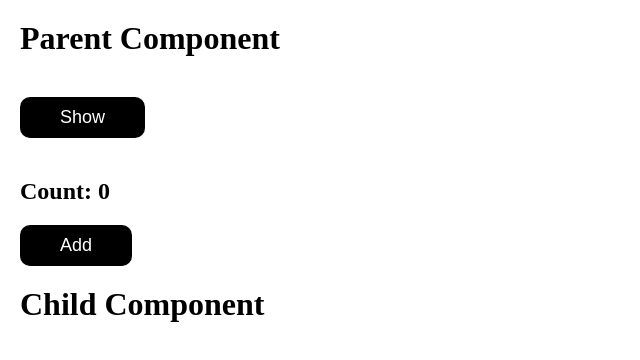
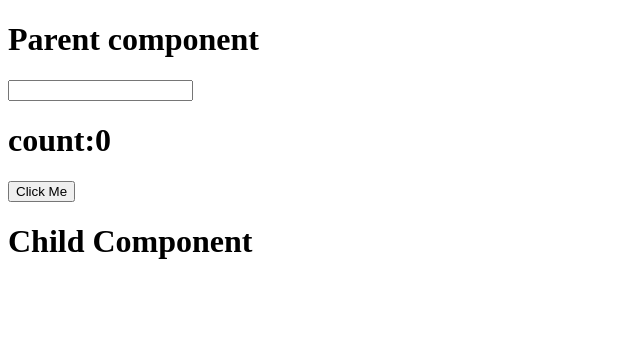
Before and after one commit to Nikhil-java-dev/ReactUssage, a React (Vite) app: page / in a window 1280 px wide. Shown: the top 360 px of the page, without its empty margins (0-640 px from the left). Built offline with nearby package versions, Linux system fonts and the light colour scheme.

Commit message:
without react memo problem

```diff
--- a/src/App.jsx
+++ b/src/App.jsx
@@ -1,5 +1,5 @@
-import Counter from "./Topic-13 useEffect & stealCase/Counter";
 import Parent from "./Topic-14 React Memo/Parent";
+
 
 
 
@@ -7,7 +7,7 @@ import Parent from "./Topic-14 React Memo/Parent";
 const App = () => {
   return (
      <div id="app-component">
-            <Parent/>
+            <Parent />
       </div>
   );
 };
--- a/src/Topic-14 React Memo/Child.jsx
+++ b/src/Topic-14 React Memo/Child.jsx
@@ -1,12 +1,11 @@
 import React from 'react'
 
-const Child = React.memo((props) => {
-    console.log("Child Render", props.user);
+const Child = () => {
+    console.log("child render");
   return (
     <div>
         <h1>Child Component</h1>
     </div>
   )
 }
-)
 export default Child
--- a/src/Topic-14 React Memo/Parent.jsx
+++ b/src/Topic-14 React Memo/Parent.jsx
@@ -1,42 +1,33 @@
-import { useState, useMemo } from "react";
-import Child from "./Child";
-import "./style.css";
+import { useState } from 'react'
+import Child from './Child';
+
 
 const Parent = () => {
-  const [status, setStatus] = useState(false);
-  const [count, setCount] = useState(0);
+  const[text, setText] = useState("")
+  const[count, setCount] = useState(0)
 
-  console.log("Parent Render");
+  console.log("parent render");
+
+  const handleChange= (e) => {
+    console.log(e.target.value);
+    setText(e.target.value)
+
+  }
+
+  const handleClick = () => {
+    setCount(count + 1)
+  }
 
   return (
     <div id="parent-component">
-      <h1>Parent Component</h1>
+      <h1>Parent component</h1>
+      <input type="text" value={text} onChange={handleChange}/>
+      <h1>count:{count}</h1>
+      <button onClick={handleClick}>Click Me</button>
+      <Child />
 
-      <div className="toggle-container">
-        <button onClick={() => setStatus(!status)}>
-          {status ? "Hide" : "Show"}
-        </button>
-        <p className={status ? "show" : "hide"}>
-          Lorem ipsum dolor sit amet consectetur adipisicing elit. Nemo laborum
-          tempore similique facere ut, sint magnam asperiores odio praesentium
-          deleniti, cum enim nostrum. Reiciendis iure aperiam blanditiis cum
-          porro ad quam neque enim perspiciatis perferendis vel earum molestiae,
-          labore magnam!
-        </p>
-      </div>
+    </div>
+  )
+}
 
-      <div>
-        <h2>Count: {count}</h2>
-        <button onClick={() => setCount(count + 1)}>Add</button>
-      </div>
-
-      <Child
-        user={useMemo(() => {
-          return { username: "Tinku" };
-        }, [])}
-      />
-    </div>
-  );
-};
-
-export default Parent;
+export default Parent
```
Also changed, not shown: src/useEffect Demo/Parent.jsx (added, +19 -0 lines), src/useEffect Demo/Parent1.jsx (added, +28 -0 lines).
